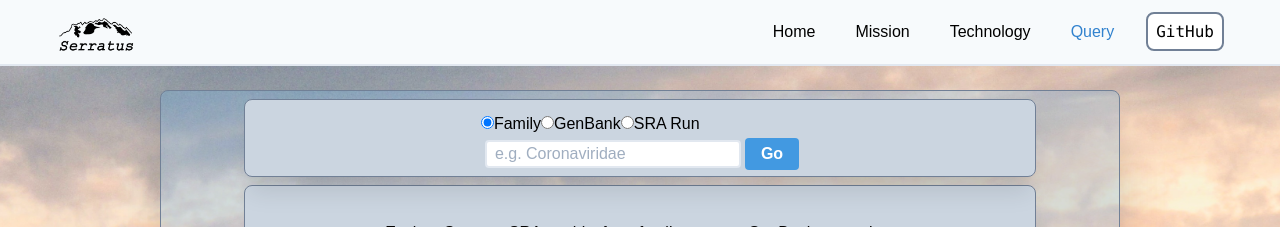
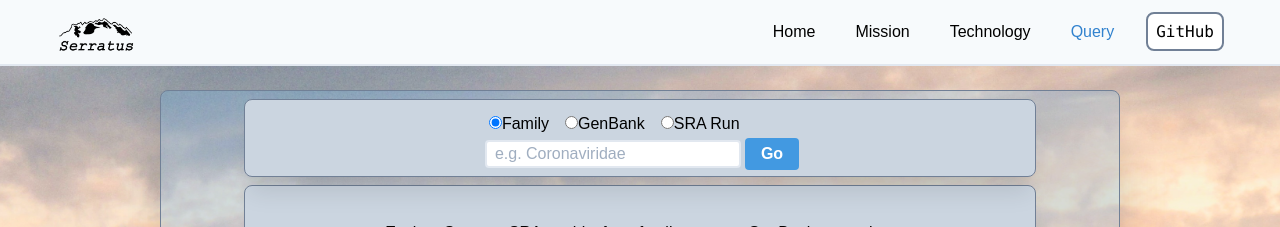
Before and after one commit to serratus-bio/serratus.io, a React (Create React App) app: page /query in a window 1280 px wide. Shown: the top 227 px of the page. Built offline with nearby package versions, Linux system fonts and the light colour scheme; what react-faux-dom would draw is missing.

Commit message:
componentize, styling fixes

```diff
--- a/src/components/LinkButton.jsx
+++ b/src/components/LinkButton.jsx
@@ -9,7 +9,7 @@ const LinkButton = (props) => {
         };
     }
     return (
-        <button className="bg-gray-300 hover:bg-gray-500 mx-2 py-2 px-4 rounded inline-flex items-center">
+        <button className="bg-gray-300 hover:bg-gray-500 mx-2 py-1 px-4 rounded inline-flex items-center">
             <a className="text-blue-500" {...aAttrs}
                 href={props.link} download={props.download}>
                 {props.text}
--- a/src/pages/Query.jsx
+++ b/src/pages/Query.jsx
@@ -29,6 +29,16 @@ const fetchTitle = async (type, value) => {
     }
     console.log(title ? "Done fetching Entrez data." : "Could not load Entrez data.");
     return title;
+}
+
+const InputOption = (props) => {
+    return (
+        <div className="inline mx-2">
+            <input type="radio" name="querytype" value={props.value} checked={props.checked}
+                onChange={props.onChange} />
+            <span>{props.displayText}</span>
+        </div>
+    )
 }
 
 const Query = (props) => {
@@ -105,7 +115,7 @@ const Query = (props) => {
 
     const pageLinksByType = {
         family: (
-            <div className="flex flex-col justify-center items-center my-3">
+            <div className="flex flex-col justify-center items-center my-2">
                 <LinkButton
                     link={`https://www.ncbi.nlm.nih.gov/Taxonomy/Browser/wwwtax.cgi?name=${queryValueStatic}`}
                     text="Taxonomy Browser"
@@ -114,7 +124,7 @@ const Query = (props) => {
             </div>
         ),
         genbank: (
-            <div className="flex flex-col justify-center items-center my-3">
+            <div className="flex flex-col justify-center items-center my-2">
                 <LinkButton
                     link={`https://www.ncbi.nlm.nih.gov/nuccore/${queryValueStatic}`}
                     text="GenBank"
@@ -124,7 +134,7 @@ const Query = (props) => {
         ),
         run: (
             <div className="flex flex-col justify-center items-center">
-                <div className="flex flex-row justify-between my-3">
+                <div className="flex flex-row justify-between my-2">
                     <LinkButton
                         link={`https://www.ncbi.nlm.nih.gov/sra/?term=${queryValueStatic}`}
                         text="SRA"
@@ -155,28 +165,24 @@ const Query = (props) => {
                     <div className="flex flex-col items-center z-10 mt-2">
                         <div className="items-center z-10">
                             <div>
-                                <input type="radio" name="querytype" value="family" checked={searchType == "family"}
-                                    onChange={queryTypeChange} />
-                                Family
-                                <input type="radio" name="querytype" value="genbank" checked={searchType == "genbank"}
-                                    onChange={queryTypeChange} />
-                                GenBank
-                                <input type="radio" name="querytype" value="run" checked={searchType == "run"}
-                                    onChange={queryTypeChange} />
-                                SRA Run
+                                <InputOption value="family" displayText="Family" checked={searchType == "family"} onChange={queryTypeChange} />
+                                <InputOption value="genbank" displayText="GenBank" checked={searchType == "genbank"} onChange={queryTypeChange} />
+                                <InputOption value="run" displayText="SRA Run" checked={searchType == "run"} onChange={queryTypeChange} />
                             </div>
                             <input className="rounded border-2 border-gray-300 px-2 m-1 sm:w-64 focus:border-blue-300 focus:outline-none" type="text" placeholder={placeholderText} onKeyUp={searchOnKeyUp} />
                             <button onClick={searchButtonClick} className="rounded bg-blue-500 hover:bg-blue-700 text-white font-bold py-1 px-4" type="submit">Go</button>
                         </div>
                     </div>
-                    {queryValueStatic ? pageLinksByType[queryTypeStatic] : null}
-                    <div className="w-full text-center text-xl">
+                    <div className="w-full text-center">
                         {queryValueStatic ?
-                            <div>{queryValueStatic}
-                            {pageTitle ? <span className="italic">: {pageTitle}</span> : null}
+                            <div>
+                                <div className="text-xl font-bold">{queryValueStatic}</div>
+                                {pageTitle ?
+                                    <div className="text-lg italic">{pageTitle}</div> : null}
                             </div> : null
                         }
                     </div>
+                    {queryValueStatic ? pageLinksByType[queryTypeStatic] : null}
                 </div>
                 <div className="w-full lg:w-5/6 flex flex-col flex-1 justify-center items-center bg-gray-400 border rounded-lg border-gray-600 shadow-xl m-1 sm:px-12">
                     <div className="w-full flex flex-col overflow-y-auto" style={{ height: 600 }} id="style-2">
```
